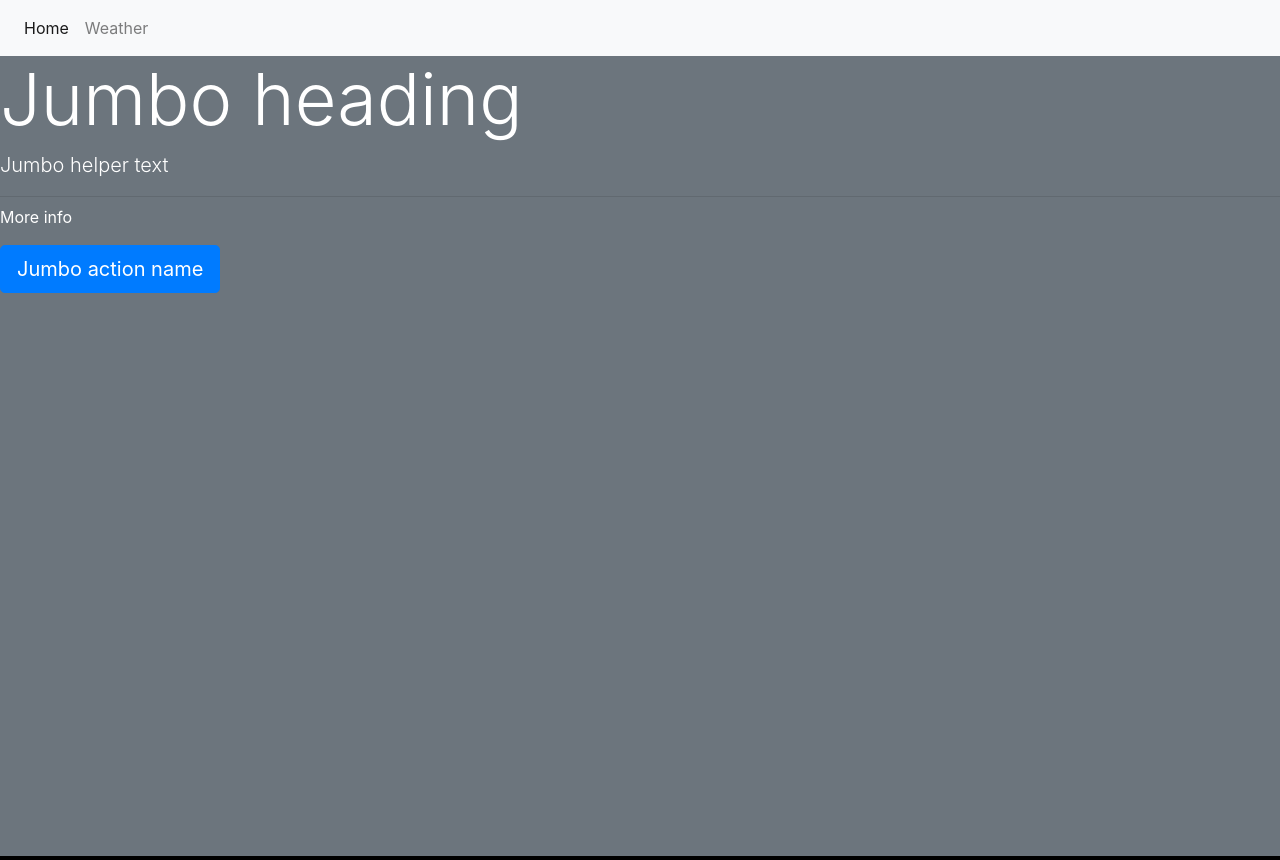
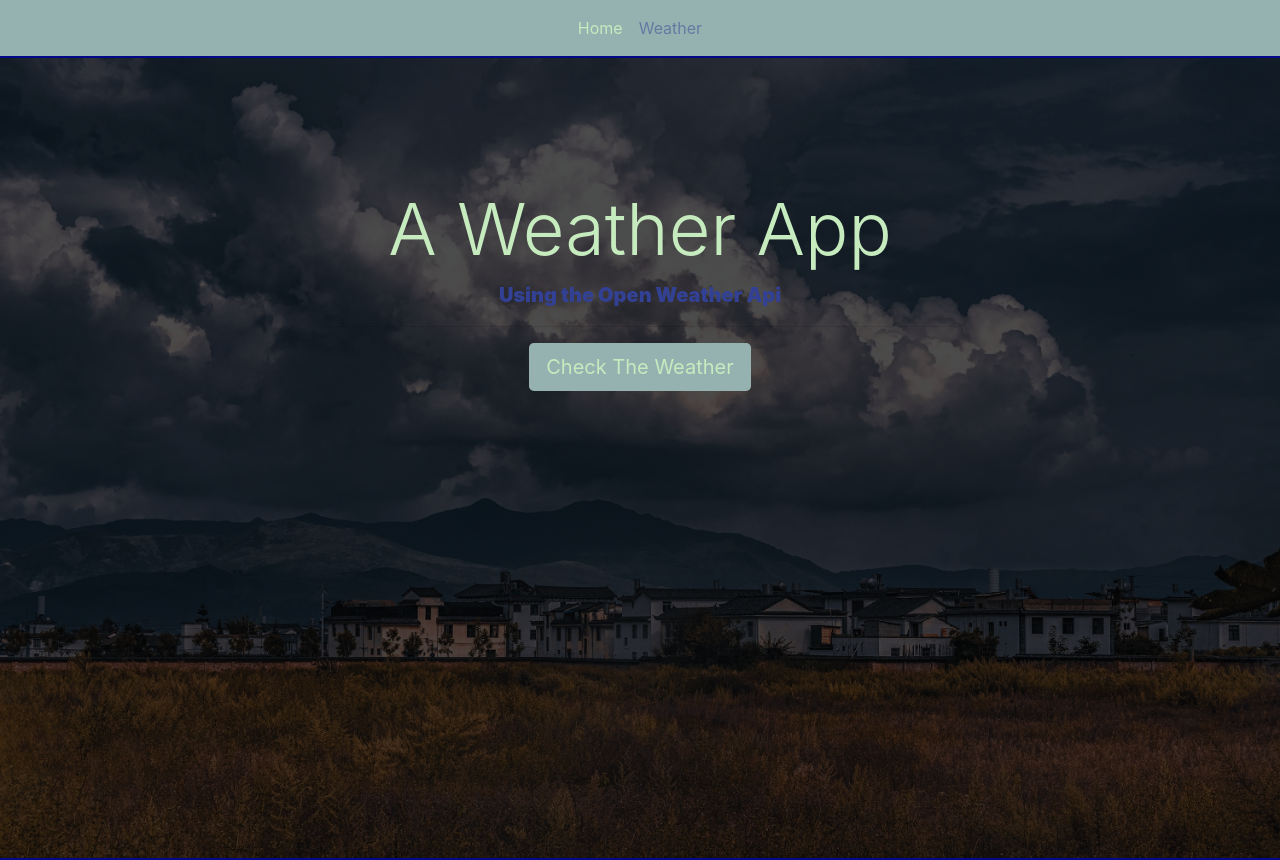
Before and after one commit to SandyAbdullahi/Angular-weather-app, an Angular app: page /home in a window 1280 px wide. Shown: the top 860 px of the page. Built offline with nearby package versions, Linux system fonts and the light colour scheme.

Commit message:
test deployment

```diff
--- a/src/app/components/home/home.component.html
+++ b/src/app/components/home/home.component.html
@@ -1,9 +1,11 @@
-<div class="jumbotron-fluid bg-secondary vh-100">
-  <h1 class="display-3">Jumbo heading</h1>
-  <p class="lead">Jumbo helper text</p>
-  <hr class="my-2">
-  <p>More info</p>
-  <p class="lead">
-    <a class="btn btn-primary btn-lg" href="Jumbo action link" role="button">Jumbo action name</a>
-  </p>
+<div class="main-header">
+  <div class="jumbotron-fluid text-center vh-100">
+    <h1 class="display-3 ">A Weather App</h1>
+    <p class="lead">Using the Open Weather Api</p>
+    <hr class="mx-auto w-50">
+
+    <p class="lead">
+      <a class="btn body-bg btn-lg" [routerLink]="['/weather']"  role="button">Check The Weather</a>
+    </p>
+  </div>
 </div>
--- a/src/app/components/home/home.component.sass
+++ b/src/app/components/home/home.component.sass
@@ -0,0 +1,12 @@
+@import '../../styles/_colors'
+
+.main-header
+  background: url('src/assets/yue-su--WX6S7utock-unsplash.jpg') no-repeat center
+  background-size: cover
+.jumbotron-fluid
+  background-color: #000000b3
+  padding-top: 8rem
+
+  .lead
+      color: $alt-bg
+      font-weight: 900
--- a/src/app/core/app.component.html
+++ b/src/app/core/app.component.html
@@ -1,7 +1,7 @@
 <div class="site">
 <div class="site-content">
-  <nav class="navbar navbar-expand navbar-light bg-light">
-      <div class="nav navbar-nav">
+  <nav class="navbar navbar-expand bg-accent">
+      <div class="nav navbar-nav mx-auto">
           <a class="nav-item nav-link active" [routerLink]="['/home']" routerLinkActive="active" >Home <span class="sr-only">(current)</span></a>
           <a class="nav-item nav-link" [routerLink]="['/weather']" routerLinkActive="active" >Weather</a>
       </div>
@@ -13,7 +13,11 @@
 </div>
 
 
-
+<footer>
+  <div class="container-fluid text-center p-5">
+    <p>Copyright 2020 Abdullahinur Abdullahi</p>
+  </div>
+</footer>
 
 </div>
 </div>
--- a/src/app/styles/_colors.sass
+++ b/src/app/styles/_colors.sass
@@ -1,5 +1,12 @@
-$accent: #aaaaaa
-$alt-bg: #Dddddd
-$alt-color: #eeeeee
-$body-bg: #000000
-$body-color: #ffffff
+$accent: #020887
+$alt-bg: #334195
+$alt-color: #647AA3
+$body-bg: #95B2B0
+$body-color: #C6EBBE
+
+
+.bg-alt-bg
+  background-color: $alt-bg !important
+
+.body-bg
+  background-color: $body-bg
--- a/src/app/styles/weather.sass
+++ b/src/app/styles/weather.sass
@@ -5,3 +5,16 @@
 
 .site-content
   flex: 1
+
+.navbar
+  border-bottom: 2px solid $accent
+  .nav-item
+    color: $alt-color
+  .active
+    color: $body-color
+
+
+
+footer
+  .container-fluid
+     border-top: 2px solid $accent
--- a/src/index.html
+++ b/src/index.html
@@ -6,7 +6,7 @@
   <base href="/">
   <meta name="viewport" content="width=device-width, initial-scale=1">
   <link rel="icon" type="image/x-icon" href="favicon.ico">
-  <link href="https://fonts.googleapis.com/css?family=Roboto:300,400,500&display=swap" rel="stylesheet">
+  <script src="https://kit.fontawesome.com/c7bd47bb33.js" crossorigin="anonymous"></script>
   <link href="https://fonts.googleapis.com/icon?family=Material+Icons" rel="stylesheet">
 </head>
 <body>
```
Also changed, not shown: src/assets/yue-su--WX6S7utock-unsplash.jpg (added).
